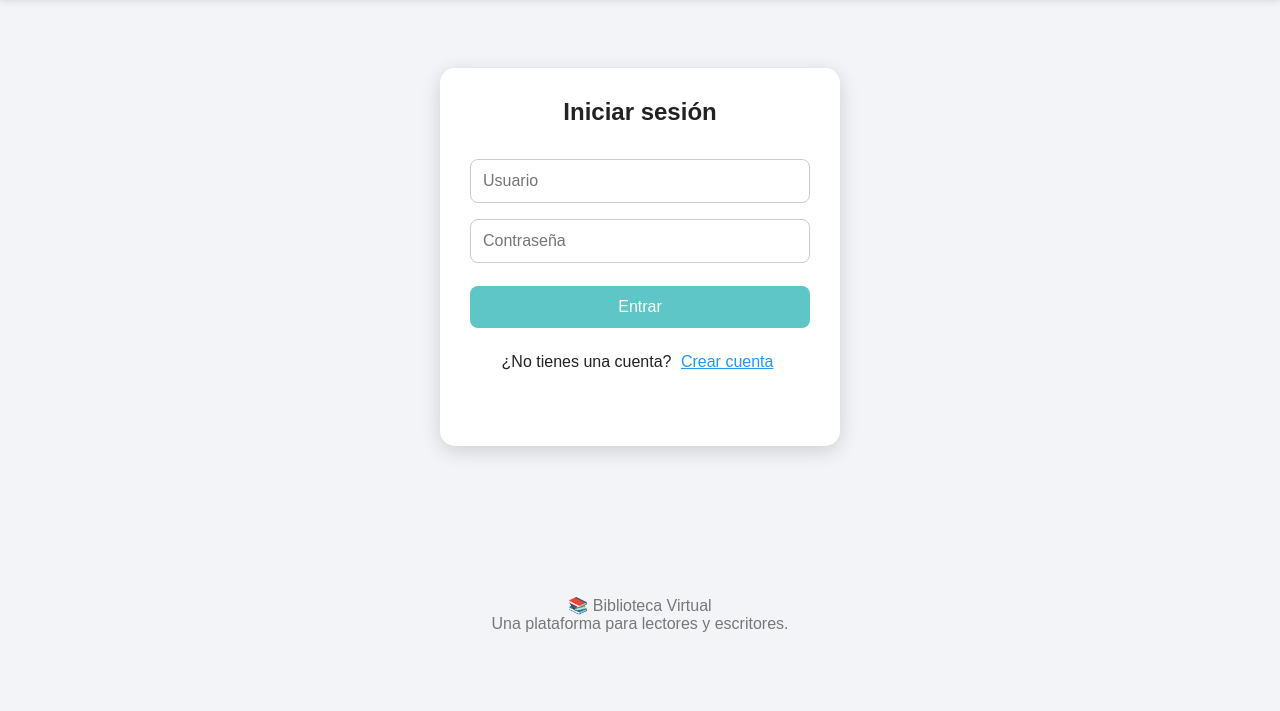
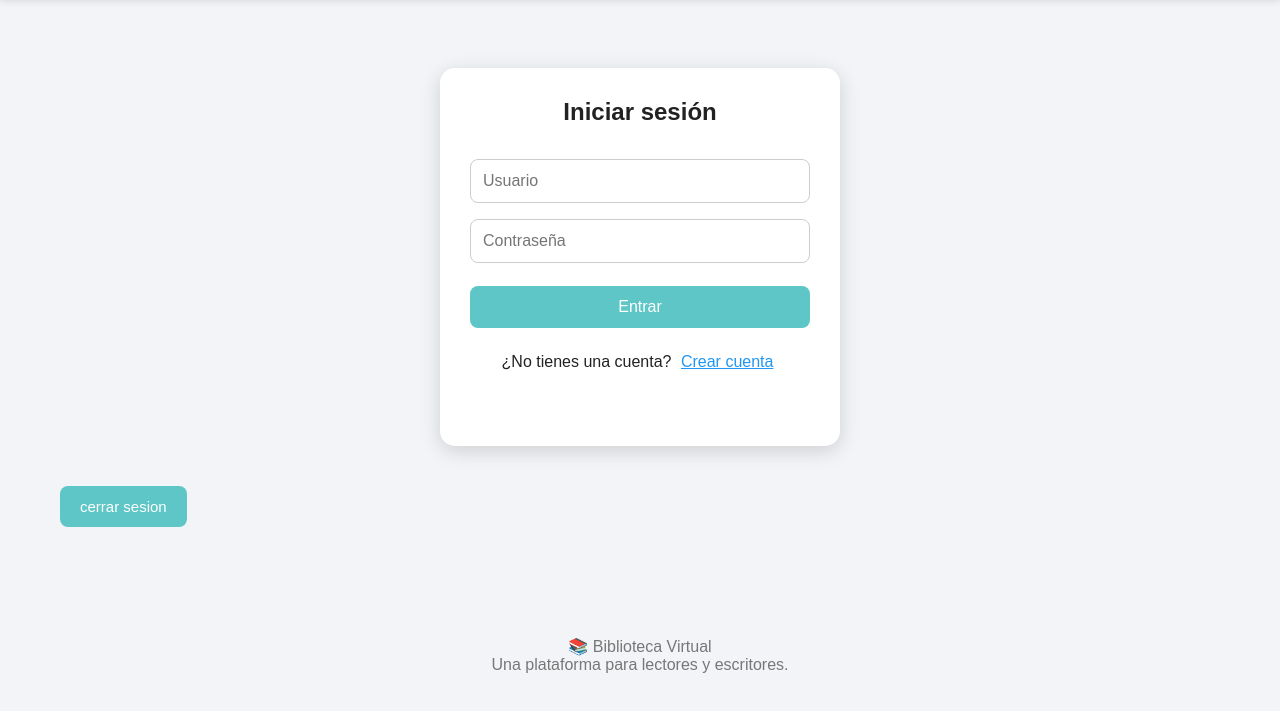
Before and after one commit to Benjamin4566/hola, a website: page index.html in a window 1280 px wide. Shown: the part 69-780 px from the top of the page. Drawn offline with Linux system fonts and the light colour scheme.

Commit message:
actualizacion

```diff
--- a/index.html
+++ b/index.html
@@ -80,11 +80,13 @@
             </div>
 
         </div>
+        <
 
     </section>
 
-
-    <!-- BIBLIOTECA -->
+<button id="btnCerrarSesion">
+    cerrar sesion
+</button>
     <section id="biblioteca" class="pantalla">
 
         <h2>📚 Biblioteca</h2>
```
